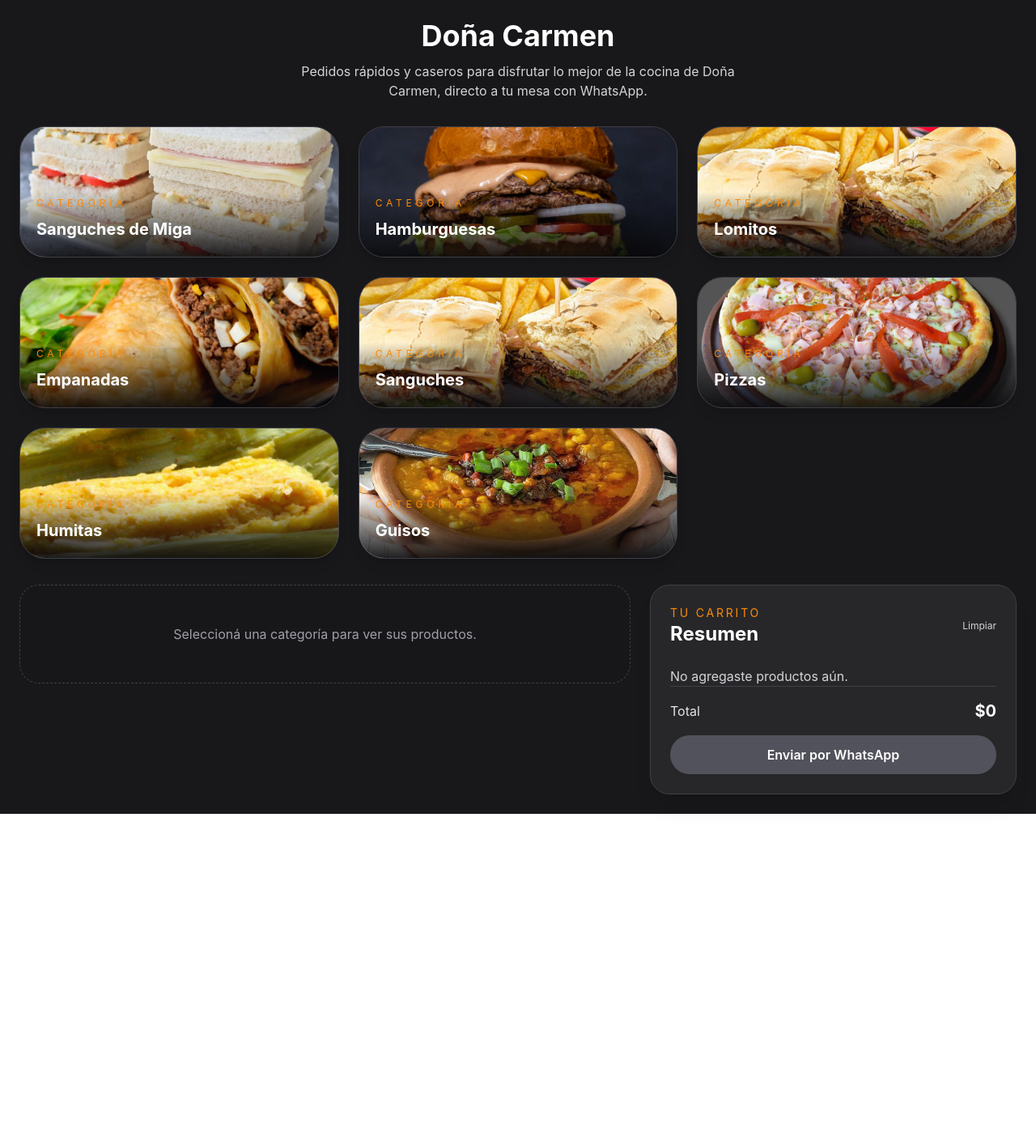
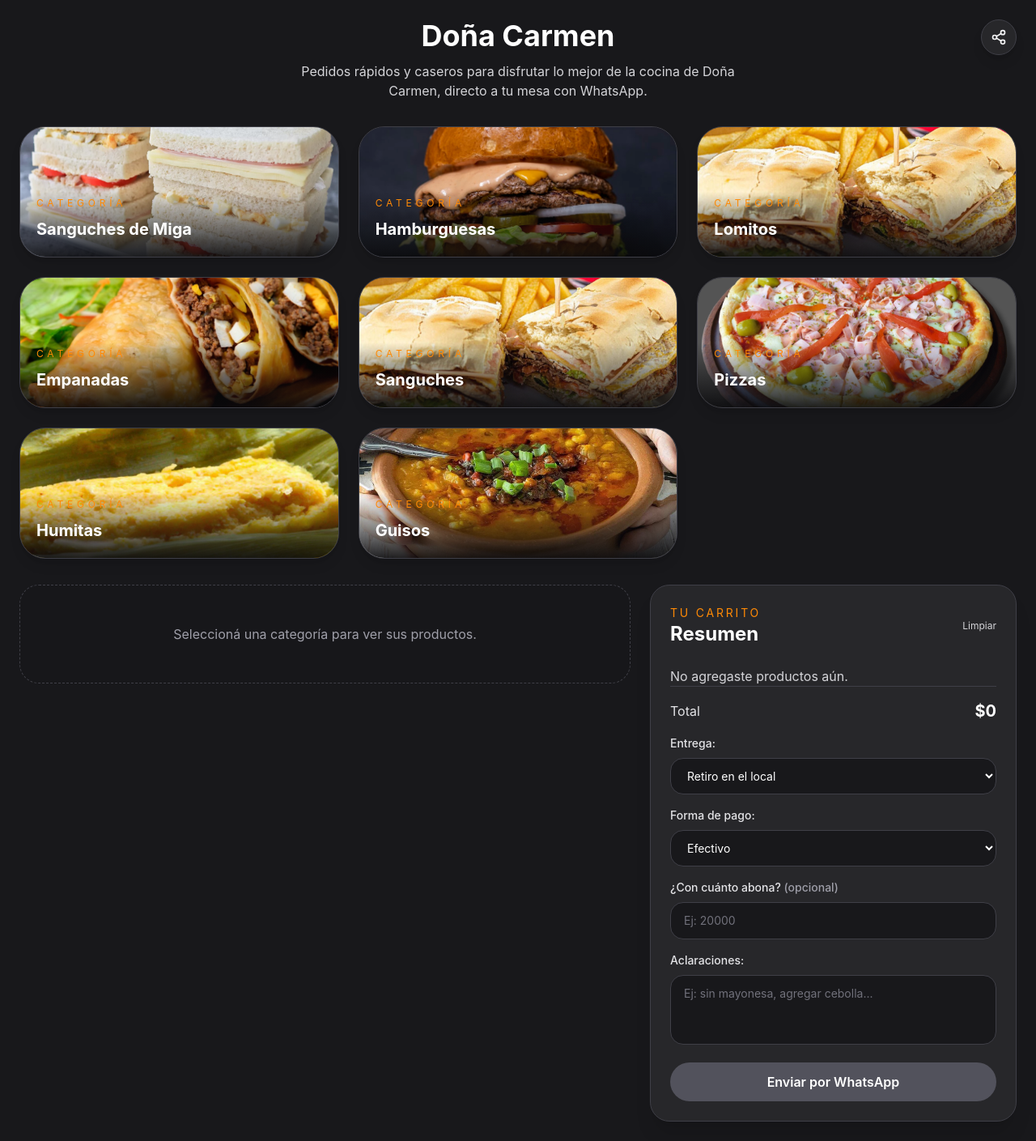
Before and after one commit to comercios-app/placeres-envasados, a React (Vite) app: page / in a window 1280 px wide. Shown: the whole page at 81% size. Before the commit the page ends 1005 px from the top, so only its background shows below. Built offline with nearby package versions, Linux system fonts and the light colour scheme.

Commit message:
Add order details and sharing controls

```diff
--- a/src/App.jsx
+++ b/src/App.jsx
@@ -5,12 +5,21 @@
 import { productos } from "./data/productos"
 import lomitoImg from "./assets/lomito.jpg"
 
+// const WHATSAPP_NUMBER = "5493513200735" // Activar al publicar la recepción de pedidos.
+
 function App() {
   const [cart, setCart] = useState([])
+  const [orderNotes, setOrderNotes] = useState("")
+  const [deliveryMethod, setDeliveryMethod] = useState("Retiro en el local")
+  const [deliveryAddress, setDeliveryAddress] = useState("")
+  const [paymentMethod, setPaymentMethod] = useState("Efectivo")
+  const [cashAmount, setCashAmount] = useState("")
   const [selectedCategory, setSelectedCategory] = useState(null)
   const [showCartNotifier, setShowCartNotifier] = useState(false)
+  const [shareFeedback, setShareFeedback] = useState("")
   const cartRef = useRef(null)
   const notificationTimeoutRef = useRef(null)
+  const shareFeedbackTimeoutRef = useRef(null)
 
   const categorias = useMemo(() => {
     const uniqueCategories = Array.from(new Set(productos.map((producto) => producto.categoria)))
@@ -67,7 +76,14 @@
     )
   }
 
-  const clearCart = () => setCart([])
+  const clearCart = () => {
+    setCart([])
+    setOrderNotes("")
+    setDeliveryMethod("Retiro en el local")
+    setDeliveryAddress("")
+    setPaymentMethod("Efectivo")
+    setCashAmount("")
+  }
 
   const total = cart.reduce(
     (sum, item) => sum + item.precio * item.cantidad,
@@ -84,11 +100,25 @@
   const handleSendWhatsApp = () => {
     if (cart.length === 0) return
 
+    const notes = orderNotes.trim()
+    const address = deliveryAddress.trim()
+    const cashPayment = cashAmount.trim()
+    const isDelivery = deliveryMethod === "Envío a domicilio"
+
+    if (isDelivery && !address) return
+
     const message = [
       "Hola! Quisiera hacer un pedido:",
       ...cart.map(
         (item) => `${item.cantidad} x ${item.nombre} - $${item.precio * item.cantidad}`
       ),
+      "",
+      `Entrega: ${deliveryMethod}`,
+      ...(isDelivery ? [`Dirección: ${address}`, "Costo de envío: a confirmar"] : []),
+      `Forma de pago: ${paymentMethod}`,
+      ...(paymentMethod === "Efectivo" && cashPayment ? [`Abono con: $${cashPayment}`] : []),
+      ...(notes ? [`Aclaraciones: ${notes}`] : []),
+      "",
       `Total: $${total}`,
       "Gracias!"
     ].join("\n")
@@ -97,10 +127,68 @@
     window.open(`https://wa.me/?text=${encodedMessage}`, "_blank")
   }
 
+  const showShareFeedback = (message) => {
+    setShareFeedback(message)
+    if (shareFeedbackTimeoutRef.current) {
+      clearTimeout(shareFeedbackTimeoutRef.current)
+    }
+    shareFeedbackTimeoutRef.current = setTimeout(() => {
+      setShareFeedback("")
+    }, 2500)
+  }
+
+  const handleShare = async () => {
+    const shareData = {
+      title: "Doña Carmen",
+      text: "Mirá el menú de Doña Carmen",
+      url: window.location.href,
+    }
+
+    if (navigator.share) {
+      try {
+        await navigator.share(shareData)
+      } catch (error) {
+        if (error.name !== "AbortError") {
+          showShareFeedback("No se pudo compartir el enlace")
+        }
+      }
+      return
+    }
+
+    try {
+      await navigator.clipboard.writeText(shareData.url)
+      showShareFeedback("Enlace copiado")
+    } catch {
+      showShareFeedback("No se pudo copiar el enlace")
+    }
+  }
+
   return (
     <div className="min-h-screen bg-zinc-900 p-6">
       <div className="max-w-7xl mx-auto">
-        <header className="text-center mb-8">
+        <header className="relative mb-8 pt-14 text-center sm:pt-0">
+          <button
+            type="button"
+            onClick={handleShare}
+            aria-label="Compartir este menú"
+            className="absolute right-0 top-0 inline-flex h-11 w-11 items-center justify-center rounded-full border border-zinc-700 bg-zinc-800 text-zinc-100 shadow-lg transition hover:border-orange-500 hover:bg-zinc-700 focus-visible:outline-2 focus-visible:outline-offset-2 focus-visible:outline-orange-400"
+          >
+            <svg
+              aria-hidden="true"
+              viewBox="0 0 24 24"
+              fill="none"
+              stroke="currentColor"
+              strokeWidth="2"
+              strokeLinecap="round"
+              strokeLinejoin="round"
+              className="h-5 w-5"
+            >
+              <circle cx="18" cy="5" r="3" />
+              <circle cx="6" cy="12" r="3" />
+              <circle cx="18" cy="19" r="3" />
+              <path d="m8.7 10.7 6.6-4.1M8.7 13.3l6.6 4.1" />
+            </svg>
+          </button>
           <div className="inline-flex flex-col items-center gap-3">
             <h1 className="text-4xl font-bold text-white">
               Doña Carmen
@@ -109,6 +197,14 @@
               Pedidos rápidos y caseros para disfrutar lo mejor de la cocina de Doña Carmen, directo a tu mesa con WhatsApp.
             </p>
           </div>
+          {shareFeedback && (
+            <p
+              role="status"
+              className="fixed right-6 top-20 z-50 rounded-full bg-zinc-800 px-3 py-2 text-xs font-medium text-white shadow-lg"
+            >
+              {shareFeedback}
+            </p>
+          )}
         </header>
 
         <div className="mb-8">
@@ -192,6 +288,16 @@
               onUpdateQuantity={updateQuantity}
               onClear={clearCart}
               total={total}
+              orderNotes={orderNotes}
+              onOrderNotesChange={setOrderNotes}
+              deliveryMethod={deliveryMethod}
+              onDeliveryMethodChange={setDeliveryMethod}
+              deliveryAddress={deliveryAddress}
+              onDeliveryAddressChange={setDeliveryAddress}
+              paymentMethod={paymentMethod}
+              onPaymentMethodChange={setPaymentMethod}
+              cashAmount={cashAmount}
+              onCashAmountChange={setCashAmount}
               onSendWhatsApp={handleSendWhatsApp}
             />
           </div>
--- a/src/components/Cart.jsx
+++ b/src/components/Cart.jsx
@@ -1,4 +1,24 @@
-function Cart({ cartItems, onRemove, onUpdateQuantity, onClear, total, onSendWhatsApp }) {
+function Cart({
+  cartItems,
+  onRemove,
+  onUpdateQuantity,
+  onClear,
+  total,
+  orderNotes,
+  onOrderNotesChange,
+  deliveryMethod,
+  onDeliveryMethodChange,
+  deliveryAddress,
+  onDeliveryAddressChange,
+  paymentMethod,
+  onPaymentMethodChange,
+  cashAmount,
+  onCashAmountChange,
+  onSendWhatsApp,
+}) {
+  const requiresAddress = deliveryMethod === "Envío a domicilio"
+  const missingAddress = requiresAddress && !deliveryAddress.trim()
+
   return (
     <div className="bg-zinc-800 rounded-3xl p-6 shadow-xl border border-zinc-700 sticky top-6">
       <div className="flex items-center justify-between mb-6">
@@ -69,14 +89,98 @@
           <span>Total</span>
           <span className="text-xl font-bold text-white">${total}</span>
         </div>
+        <label htmlFor="delivery-method" className="mb-4 block">
+          <span className="mb-2 block text-sm font-medium text-zinc-200">
+            Entrega:
+          </span>
+          <select
+            id="delivery-method"
+            value={deliveryMethod}
+            onChange={(event) => onDeliveryMethodChange(event.target.value)}
+            className="w-full rounded-2xl border border-zinc-700 bg-zinc-900 px-4 py-3 text-sm text-white focus:border-orange-400 focus:outline-none"
+          >
+            <option>Retiro en el local</option>
+            <option>Envío a domicilio</option>
+          </select>
+        </label>
+        {requiresAddress && (
+          <div className="mb-4">
+            <label htmlFor="delivery-address" className="block">
+              <span className="mb-2 block text-sm font-medium text-zinc-200">
+                Dirección:
+              </span>
+              <input
+                id="delivery-address"
+                type="text"
+                value={deliveryAddress}
+                onChange={(event) => onDeliveryAddressChange(event.target.value)}
+                placeholder="Ej: Av. Colón 1234, barrio..."
+                required
+                className="w-full rounded-2xl border border-zinc-700 bg-zinc-900 px-4 py-3 text-sm text-white placeholder:text-zinc-500 focus:border-orange-400 focus:outline-none"
+              />
+            </label>
+            <p className="mt-2 text-xs text-zinc-400">
+              El costo de envío se confirma por WhatsApp.
+            </p>
+          </div>
+        )}
+        <label htmlFor="payment-method" className="mb-4 block">
+          <span className="mb-2 block text-sm font-medium text-zinc-200">
+            Forma de pago:
+          </span>
+          <select
+            id="payment-method"
+            value={paymentMethod}
+            onChange={(event) => onPaymentMethodChange(event.target.value)}
+            className="w-full rounded-2xl border border-zinc-700 bg-zinc-900 px-4 py-3 text-sm text-white focus:border-orange-400 focus:outline-none"
+          >
+            <option>Efectivo</option>
+            <option>Transferencia</option>
+          </select>
+        </label>
+        {paymentMethod === "Efectivo" && (
+          <label htmlFor="cash-amount" className="mb-4 block">
+            <span className="mb-2 block text-sm font-medium text-zinc-200">
+              ¿Con cuánto abona? <span className="text-zinc-400">(opcional)</span>
+            </span>
+            <input
+              id="cash-amount"
+              type="number"
+              min="0"
+              inputMode="numeric"
+              value={cashAmount}
+              onChange={(event) => onCashAmountChange(event.target.value)}
+              placeholder="Ej: 20000"
+              className="w-full rounded-2xl border border-zinc-700 bg-zinc-900 px-4 py-3 text-sm text-white placeholder:text-zinc-500 focus:border-orange-400 focus:outline-none"
+            />
+          </label>
+        )}
+        <label htmlFor="order-notes" className="mb-4 block">
+          <span className="mb-2 block text-sm font-medium text-zinc-200">
+            Aclaraciones:
+          </span>
+          <textarea
+            id="order-notes"
+            value={orderNotes}
+            onChange={(event) => onOrderNotesChange(event.target.value)}
+            placeholder="Ej: sin mayonesa, agregar cebolla..."
+            rows={3}
+            className="w-full resize-none rounded-2xl border border-zinc-700 bg-zinc-900 px-4 py-3 text-sm text-white placeholder:text-zinc-500 focus:border-orange-400 focus:outline-none"
+          />
+        </label>
         <button
           onClick={onSendWhatsApp}
-          disabled={cartItems.length === 0}
+          disabled={cartItems.length === 0 || missingAddress}
           className="w-full inline-flex items-center justify-center gap-2 bg-green-500 hover:bg-green-600 text-white py-3 rounded-3xl font-semibold transition disabled:cursor-not-allowed disabled:bg-zinc-600"
           type="button"
         >
           Enviar por WhatsApp
         </button>
+        {missingAddress && cartItems.length > 0 && (
+          <p className="mt-2 text-center text-xs text-orange-300">
+            Ingresá una dirección para enviar el pedido.
+          </p>
+        )}
       </div>
     </div>
   )
--- a/vite.config.js
+++ b/vite.config.js
@@ -2,10 +2,10 @@
 import react from '@vitejs/plugin-react'
 import tailwindcss from '@tailwindcss/vite'
 
-export default defineConfig({
-  base: process.env.NODE_ENV === "production" ? "/dona-carmen/" : "/",
+export default defineConfig(({ mode }) => ({
+  base: mode === "production" ? "/dona-carmen/" : "/",
   plugins: [
     react(),
     tailwindcss(),
   ],
-})
+}))
```
